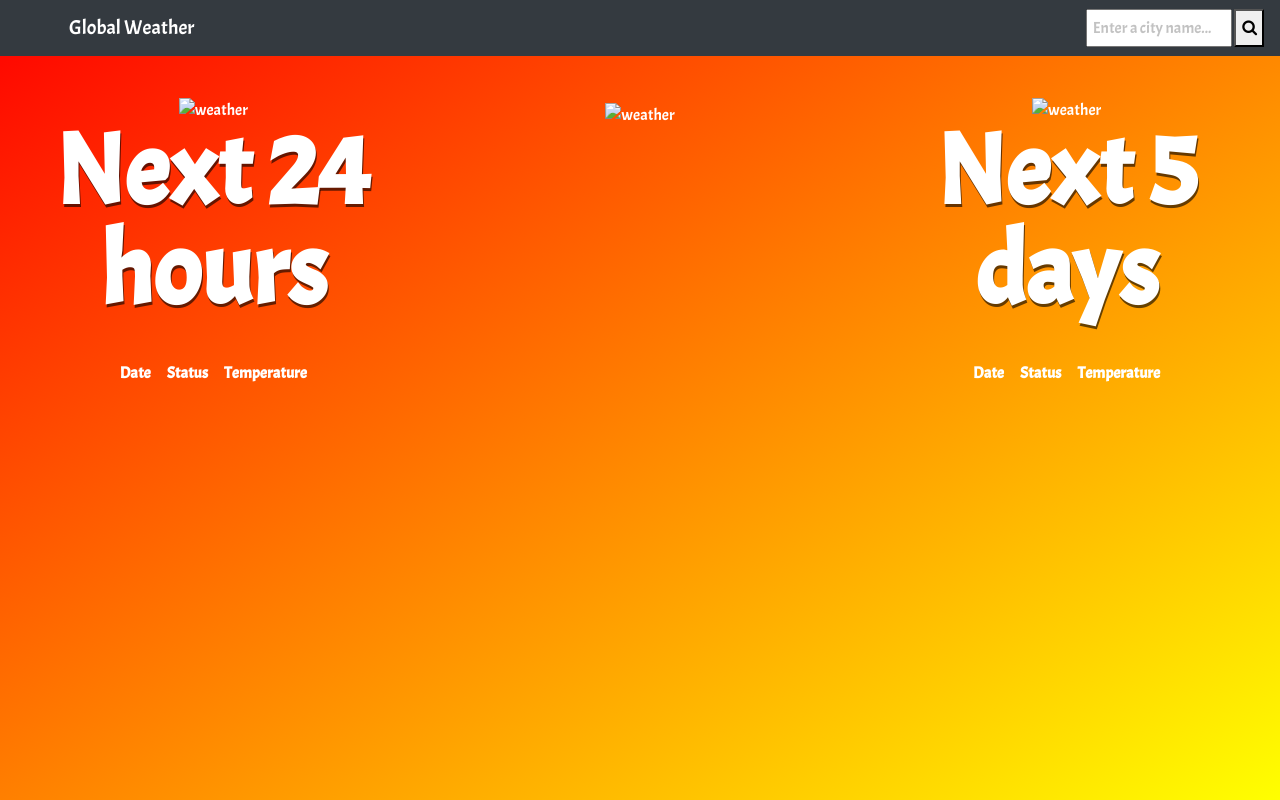
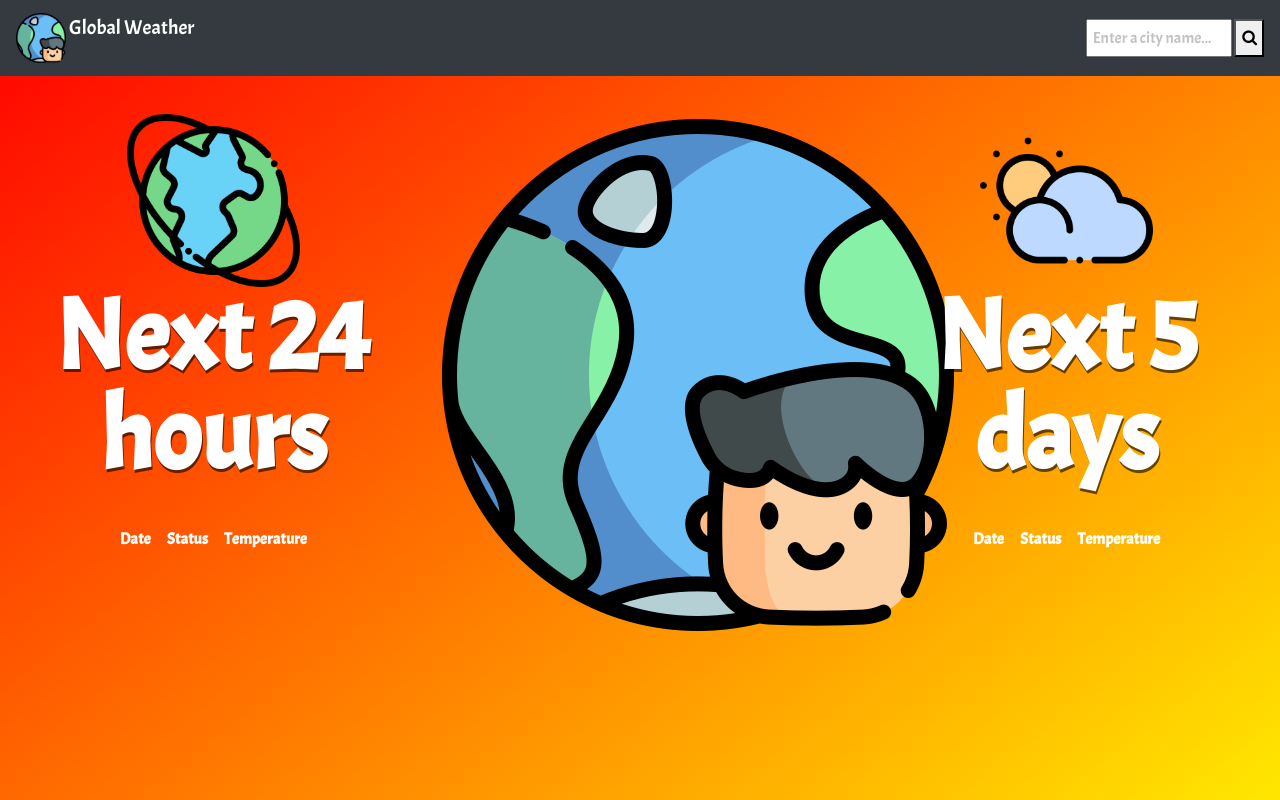
Before and after one commit to minhnguyen999/APIWeather, a plain HTML site: page APIVer1/index.html in a window 1280 px wide. Shown: the top 800 px of the page. Drawn offline with nearby package versions, Linux system fonts and the light colour scheme; the site is published under a folder, as on GitHub Pages, so addresses that start at the root find nothing; no server answers.

Commit message:
Update index.html

```diff
--- a/APIVer1/index.html
+++ b/APIVer1/index.html
@@ -16,7 +16,7 @@ crossorigin="anonymous"
 </head>
 <body>
     <nav class="navbar navbar-dark bg-dark">
-        <a class="navbar-brand" href="#"><img src="/pics/globe.png" width="50" class="d-inline-block align-top" alt="">
+        <a class="navbar-brand" href="#"><img src="pics/globe.png" width="50" class="d-inline-block align-top" alt="">
             Global Weather
         </a>
         <div class="searchbox">
@@ -29,7 +29,7 @@ crossorigin="anonymous"
             <header>
             <div class="row">
                 <div class="col-lg-4 col-md-4 col-sm-12 text-center">
-                  <img src="/pics/globe1.png" alt="weather" height="20%">
+                  <img src="pics/globe1.png" alt="weather" height="20%">
                     <div class="future">Next 24 hours</div>
                     <table style="margin-left:auto;margin-right:auto;">
                         <tr>
@@ -69,14 +69,14 @@ crossorigin="anonymous"
                 <div class="col-lg-4 col-md-4 col-sm-12 text-center">
                     <div class="city"></div>
                     <div class="weather"></div>
-                    <img src="/pics/globe.png" alt="weather" class="demo">
+                    <img src="pics/globe.png" alt="weather" class="demo">
                     <div class="temp"></div>
                     <div class="feel"></div>
                     <div class="maxmin"></div>
                     <div class="wind"></div><br></div>
 
                     <div class="col-lg-4 col-md-4 col-sm-12 text-center">
-                      <img src="/pics/cloud.png" alt="weather" height="20%">
+                      <img src="pics/cloud.png" alt="weather" height="20%">
                     <div class="future">Next 5 days</div>
                     <table style="margin-left:auto;margin-right:auto;">
                         <tr>
```
